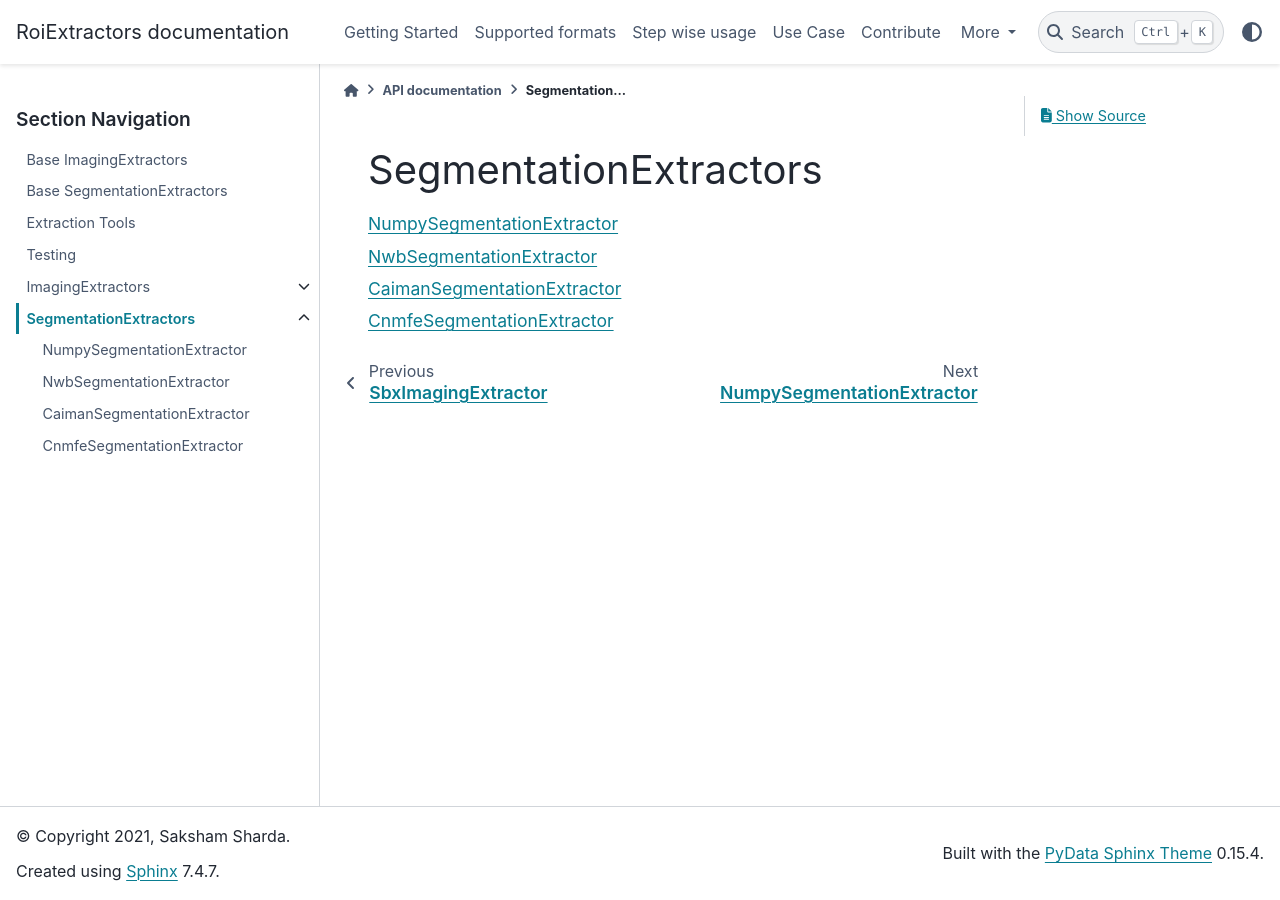
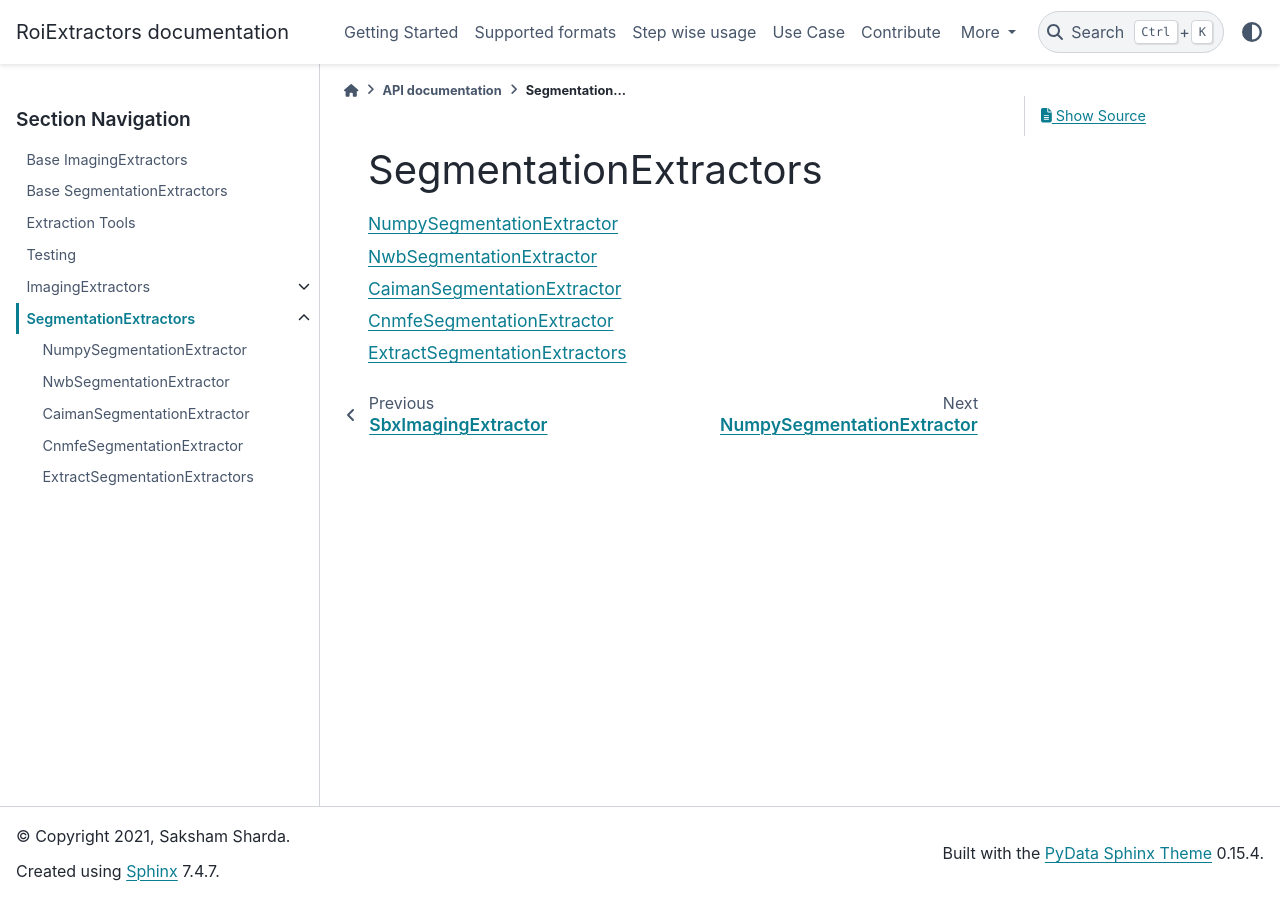
Before and after one commit to catalystneuro/roiextractors, a Sphinx documentation site: the page built from docs/source/my_api/segmentation_extractors/index.rst, in a window 1280 px wide. Built offline with Sphinx 7.4.7 and the PyData theme 0.15.4, drawn with Linux system fonts in a browser that asks for light colours.

Commit message:
added extract

```diff
--- a/docs/source/my_api/segmentation_extractors/cnmfesegmentationextractor.rst
+++ b/docs/source/my_api/segmentation_extractors/cnmfesegmentationextractor.rst
@@ -1,3 +1,3 @@
 CnmfeSegmentationExtractor
---------------------
+--------------------------
 .. autoclass:: roiextractors.CnmfeSegmentationExtractor
--- /dev/null
+++ b/docs/source/my_api/segmentation_extractors/extractsegmentationextractors.rst
@@ -0,0 +1,3 @@
+ExtractSegmentationExtractors
+=============================
+.. automodule:: roiextractors.extractors.schnitzerextractor.extractsegmentationextractor
--- a/docs/source/my_api/segmentation_extractors/index.rst
+++ b/docs/source/my_api/segmentation_extractors/index.rst
@@ -8,3 +8,4 @@ SegmentationExtractors
   nwbsegmentationextractor
   caimansegmentationextractor
   cnmfesegmentationextractor
+  extractsegmentationextractors
```
